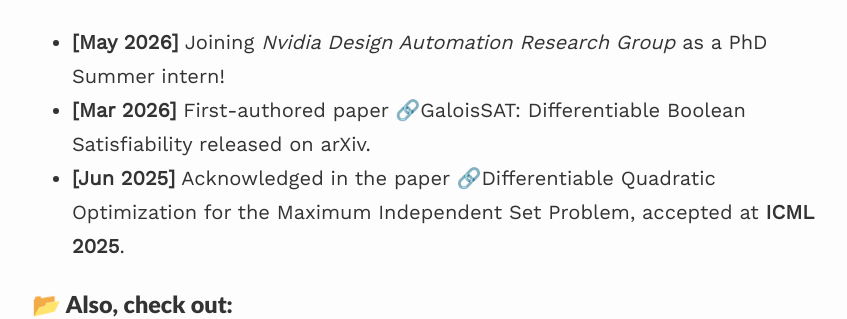
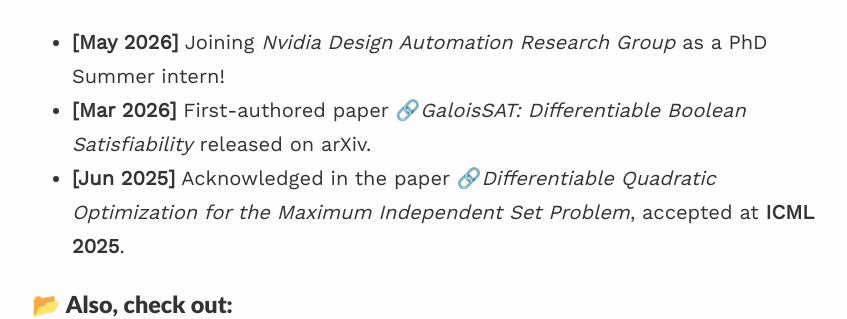
Before and after one commit to curie3170/curie3170.github.io, a Jekyll site: the page built from index.md, in a window 1280 px wide. Shown: the part 765-1084 px from the top of the page, without its empty margins (208-1055 px from the left). Built offline with Jekyll 4.4.1, drawn with Linux system fonts in a browser that asks for light colours; nearby versions of some CDN libraries.

```diff
--- a/index.md
+++ b/index.md
@@ -14,8 +14,8 @@ I also love to crossfit, freediving, and hiking!
 
 ### 📌 News
 - **[May 2026]** Joining *Nvidia Design Automation Research Group* as a PhD Summer intern!
-- **[Mar 2026]** First-authored paper 🔗[GaloisSAT: Differentiable Boolean Satisfiability](https://arxiv.org/pdf/2603.28796) released on arXiv.
-- **[Jun 2025]** Acknowledged in the paper 🔗[Differentiable Quadratic Optimization for the Maximum Independent Set Problem](https://arxiv.org/html/2406.19532v6), accepted at **ICML 2025**.
+- **[Mar 2026]** First-authored paper 🔗*[GaloisSAT: Differentiable Boolean Satisfiability](https://arxiv.org/pdf/2603.28796)* released on arXiv.
+- **[Jun 2025]** Acknowledged in the paper 🔗*[Differentiable Quadratic Optimization for the Maximum Independent Set Problem](https://arxiv.org/html/2406.19532v6)*, accepted at **ICML 2025**.
 
 ### 📂 Also, check out:
 - <a style="color: #60c17d;" href="https://drive.google.com/file/d/1F5oNitwe9ol-6dXT0JC50cQqaNhdSVwB/view?usp=share_link"><b>CV</b></a>
```
